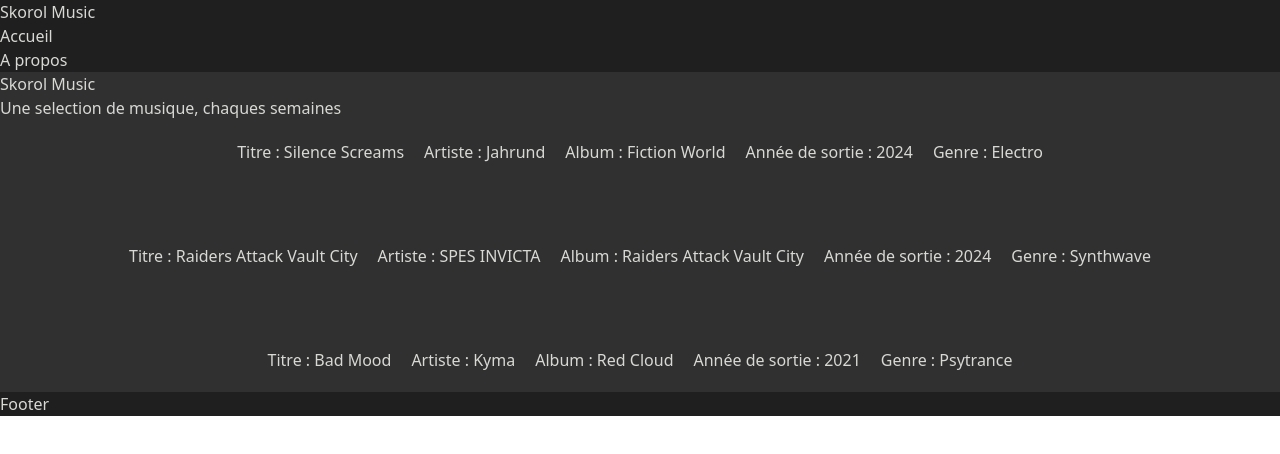
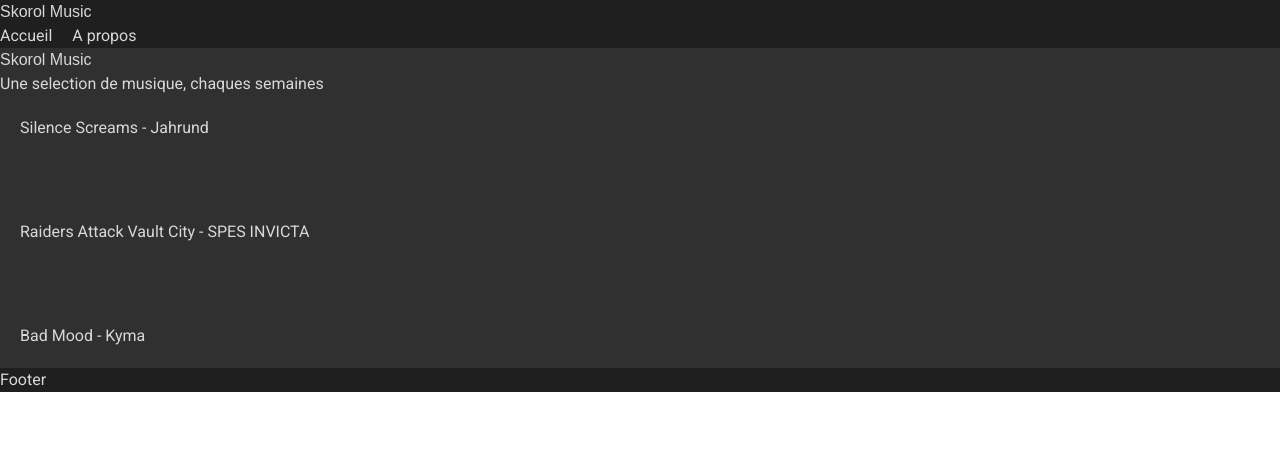
Before and after one commit to Skoroll/skorol-music, a React (Create React App) app: page / in a window 1280 px wide. Shown: the top 454 px of the page. Built offline with nearby package versions, Linux system fonts and the light colour scheme.

Commit message:
Base app Embed YT Prémises choix langue JSON info musique

```diff
--- a/package.json
+++ b/package.json
@@ -35,6 +35,7 @@
     ]
   },
   "devDependencies": {
+    "@types/react": "^19.0.2",
     "tailwindcss": "^3.4.17"
   }
 }
--- a/public/index.html
+++ b/public/index.html
@@ -2,6 +2,8 @@
 <html lang="en">
   <head>
     <script src="https://kit.fontawesome.com/14b5e18559.js" crossorigin="anonymous"></script>
+    <link href="https://fonts.googleapis.com/css2?family=Montserrat:wght@400;700&family=Roboto:wght@400;700&display=swap" rel="stylesheet">
+
     <meta charset="utf-8" />
     <link rel="icon" href="%PUBLIC_URL%/favicon.ico" />
     <meta name="viewport" content="width=device-width, initial-scale=1" />
@@ -25,7 +27,7 @@
       work correctly both with client-side routing and a non-root public URL.
       Learn how to configure a non-root public URL by running `npm run build`.
     -->
-    <title>React App</title>
+    <title>Skorol Music</title>
   </head>
   <body class="">
     <noscript>You need to enable JavaScript to run this app.</noscript>
--- a/src/App.js
+++ b/src/App.js
@@ -5,7 +5,7 @@ import "./index.css"
 
 function App() {
   return (
-    <div className="App bg-bgColor text-textBase">
+    <div className="App bg-bgColor text-textBase font-roboto">
       <Header/>
       <Home />
      <Footer />
--- a/src/components/Collapses/Collapses.tsx
+++ b/src/components/Collapses/Collapses.tsx
@@ -1,12 +1,34 @@
-import React from "react";
+import React, { useState } from "react";
 
-function Header() {
-  return (
-    <header className="bg-layoutColor">
-      <h1>Skorol Music</h1>
-
-    </header>
-  );
+interface CollapsesProps {
+    name?: string,
+    band?: string
+    month?: string;
+    year?: string;
+    content?: React.ReactNode;
+    video?: React.ReactNode;
 }
 
-export default Header;
+function Collapses({ month, year, content, name, band, video }: CollapsesProps) {
+    const [isOpen, setIsOpen] = useState(false)
+
+    const toggleCollapse = () => {
+        setIsOpen((prev) => !prev);
+    };
+
+    return (
+        <div className="collapses">
+            <div onClick={toggleCollapse} className="c-header cursor-pointerw">
+               <p>
+                    {name} {month} - {year} {band}
+                </p>
+            </div>
+            <div className="c-content flex-col " style={{ display: isOpen ? "flex " : "none" }}>
+                {content}
+                {video}
+            </div>
+        </div>
+    );
+}
+
+export default Collapses;
--- a/src/components/Layout/Header.tsx
+++ b/src/components/Layout/Header.tsx
@@ -4,7 +4,7 @@ import Nav from "./Nav.tsx";
 function Header() {
   return (
     <header className="bg-layoutColor">
-      <h1>Skorol Music</h1>
+      <h1 className="font-montserra">Skorol Music</h1>
     <Nav/>
 
     </header>
--- a/src/components/Layout/Nav.tsx
+++ b/src/components/Layout/Nav.tsx
@@ -3,7 +3,7 @@ import fr from "../../assets/lang/fr.json";
 function Nav() {
   return (
     <nav className="">
-      <ul>
+      <ul className="flex gap-5">
         <li>{fr.navHome}</li>
         <li>{fr.navAbout}</li>
       </ul>
--- /dev/null
+++ b/src/components/Slider/Slider.tsx
@@ -0,0 +1,22 @@
+import React from "react";
+
+interface SliderProps {
+    month: string;
+    year: string;
+    content: React.ReactNode;
+}
+
+function Slider({ month, year, content }: SliderProps){
+    return (
+        <div className="slider">
+            <div className="s-header">
+                {month} - {year}
+            </div>
+            <div className="s-content">
+                {content}
+            </div>
+        </div>
+    );
+};
+
+export default Slider;
--- a/src/components/SongIdentity/SongIdentity.tsx
+++ b/src/components/SongIdentity/SongIdentity.tsx
@@ -17,16 +17,25 @@ interface SongIdentityProps {
   };
 }
 
-
 function SongIdentity({ lang, origin }: SongIdentityProps) {
   return (
     <div className="song-identity flex justify-center">
-      <ul className="flex flex-row gap-5">
-        <li>{lang.songTitle} : {origin.name}</li>
-        <li>{lang.songArtist} : {origin.band}</li>
-        <li>{lang.songAlbum} : {origin.album}</li>
-        <li>{lang.songRelease} : {origin.release}</li>
-        <li>{lang.songGenre} : {origin.genre}</li>
+      <ul className="flex flex-col gap-5">
+        <li className="flex flex-col">
+          <span className="font-bold">{lang.songTitle}</span>  <span>{origin.name}</span>
+        </li>
+        <li>
+          <span className="font-bold">{lang.songArtist}</span>  <span>{origin.band}</span>
+        </li>
+        <li>
+          <span className="font-bold">{lang.songAlbum}</span>  <span>{origin.album}</span>
+        </li>
+        <li>
+          <span className="font-bold">{lang.songRelease}</span>  <span>{origin.release}</span>
+        </li>
+        <li>
+          <span className="font-bold">{lang.songGenre}</span>  <span>{origin.genre}</span>
+        </li>
       </ul>
     </div>
   );
--- a/src/pages/Home/Home.tsx
+++ b/src/pages/Home/Home.tsx
@@ -1,22 +1,23 @@
 import React from "react";
 import VideoEmbed from "../../components/VideoEmbed/VideoEmbed.tsx";
+import SongIdentity from "../../components/SongIdentity/SongIdentity.tsx";
+import Collapses from "../../components/Collapses/Collapses.tsx";
 import Current from "../../assets/lists/current.json";
 import fr from "../../assets/lang/fr.json"
-import SongIdentity from "../../components/SongIdentity/SongIdentity.tsx";
 
 function Home() {
     return (
-        <div className="home flex-col">
-            <h1>Skorol Music</h1>
+        <div className="home flex flex-col flex-1 ">
+            <h1 className="font-montserra">Skorol Music</h1>
             <h2>{fr.subTitle}</h2>
 
             <div className="home-video flex flex-col gap-10">
                 {Current.map((current) => {
                     return (
                         <div key={current.id} className="home-song p-5 flex flex-col justify-center">
-                    <SongIdentity lang={fr} origin={current}/>
-                    <VideoEmbed videoId={current.url} />
-                    </div>
+                            <Collapses name={current.name} band={current.band} content={<SongIdentity lang={fr} origin={current}/>} video={<VideoEmbed videoId={current.url}/>}/>
+
+                        </div>
                     )
                 })
                 }
--- a/tailwind.config.js
+++ b/tailwind.config.js
@@ -3,6 +3,10 @@ module.exports = {
   content: ["./src/**/*.{js,jsx,ts,tsx}"], // Ajout des extensions pour les fichiers React
   theme: {
     extend: {
+      fontFamily:{
+        montserra: ['Monserrat', 'sans-serif'],
+        roboto: ['Roboto', 'sans-serif'],
+      },
       colors: {
         textBase: "#d8d8d4",
         bgColor: "#303030",
```
Also changed, not shown: 1 other file (tests, documents, lock files or other folders). Lines whose indentation alone changed are shown as unchanged.
